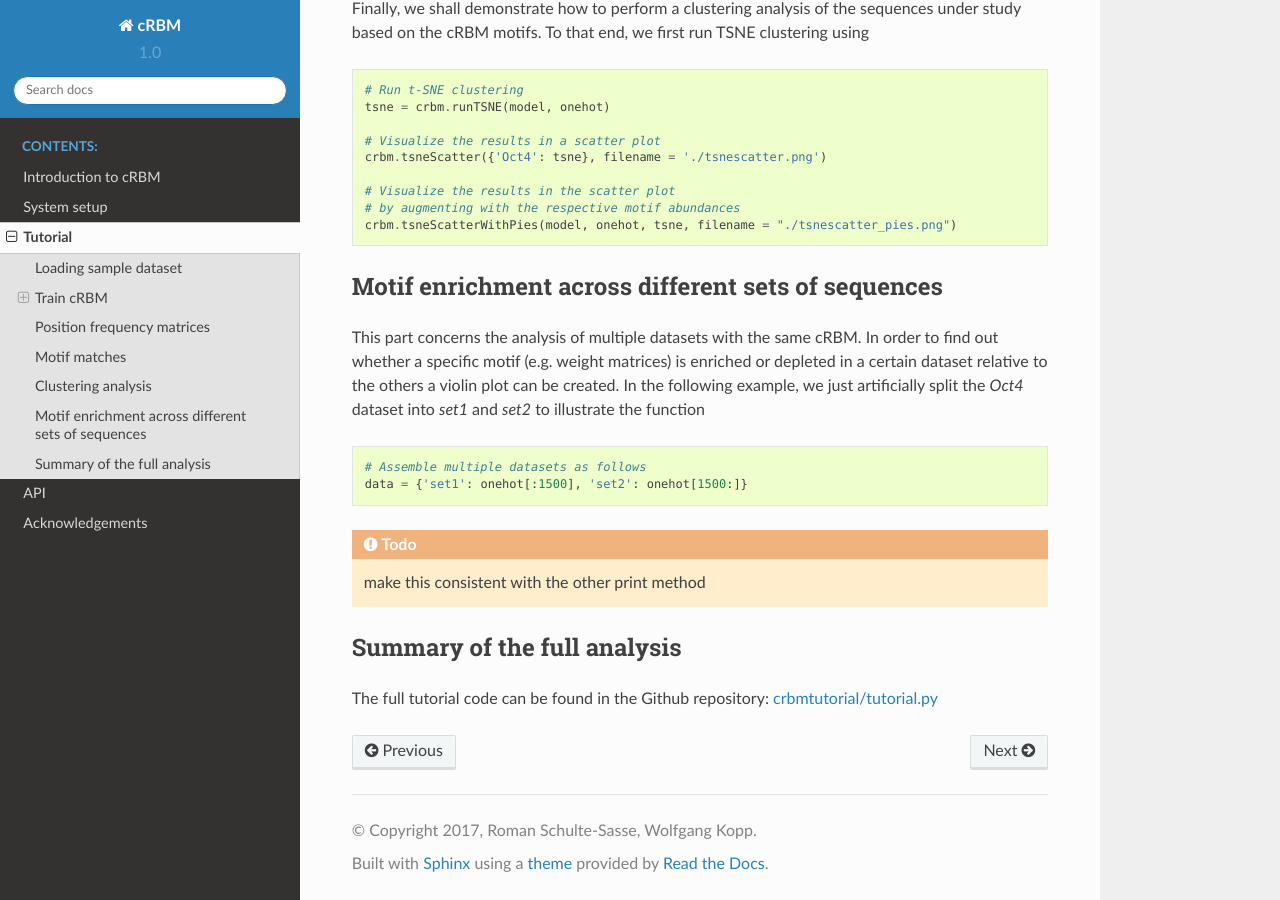
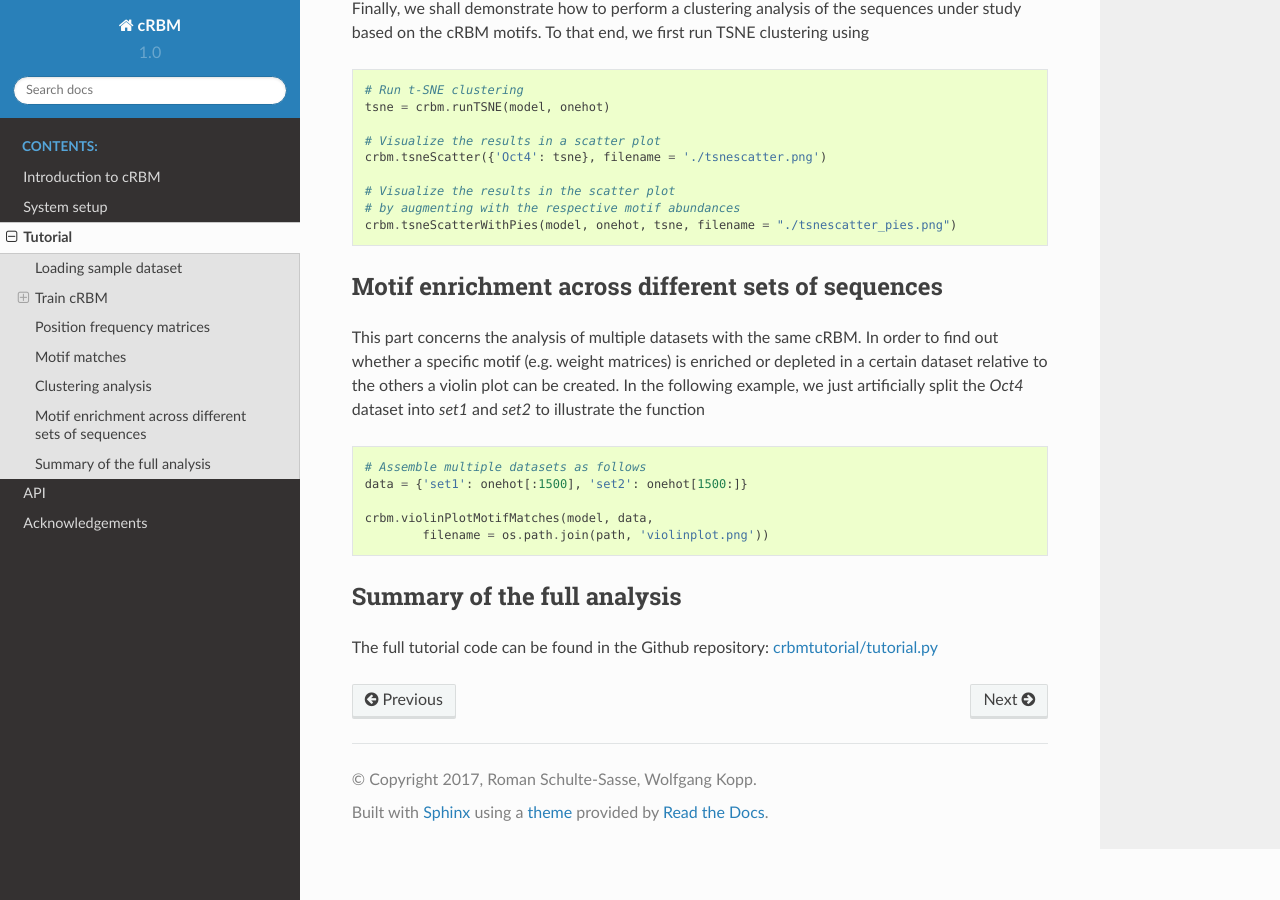
Before and after one commit to schulter/crbm, a Sphinx documentation site: the page built from docs/source/tutorial.rst, in a window 1280 px wide and 900 px high, scrolled down 2629 px. Built offline with Sphinx 7.4.7 and the Read the Docs theme 2.0.0, drawn with Linux system fonts in a browser that asks for light colours.

Commit message:
fixed links in documentation

```diff
--- a/docs/source/requirements.rst
+++ b/docs/source/requirements.rst
@@ -32,10 +32,10 @@ See `Theano <http://deeplearning.net/software/theano/>`_ documention for more in
 Installation
 ============
 
-The crbm package can be obtained from `GitHub <https://github.molgen.mpg.de/wkopp/crbm>`_
+The crbm package can be obtained from `GitHub <https://github.com/wkopp/crbm>`_
 
 At the moment you can install it according to::
 
-    git clone https://github.molgen.mpg.de/wkopp/crbm.git
+    git clone https://github.com/wkopp/crbm.git
     cd crbm/
     python setup.py install
--- a/docs/source/tutorial.rst
+++ b/docs/source/tutorial.rst
@@ -175,13 +175,12 @@ the function
     # Assemble multiple datasets as follows
     data = {'set1': onehot[:1500], 'set2': onehot[1500:]}
 
-.. todo::
-
-    make this consistent with the other print method
+    crbm.violinPlotMotifMatches(model, data,
+            filename = os.path.join(path, 'violinplot.png'))
 
 
 Summary of the full analysis
 ----------------------------
 
 The full tutorial code can be found in the Github repository:
-`crbmtutorial/tutorial.py <https://github.molgen.mpg.de/wkopp/crbmtutorial/tutorial.py>`_
+`crbmtutorial/tutorial.py <https://github.com/wkopp/crbm/crbmtutorial/tutorial.py>`_
```
